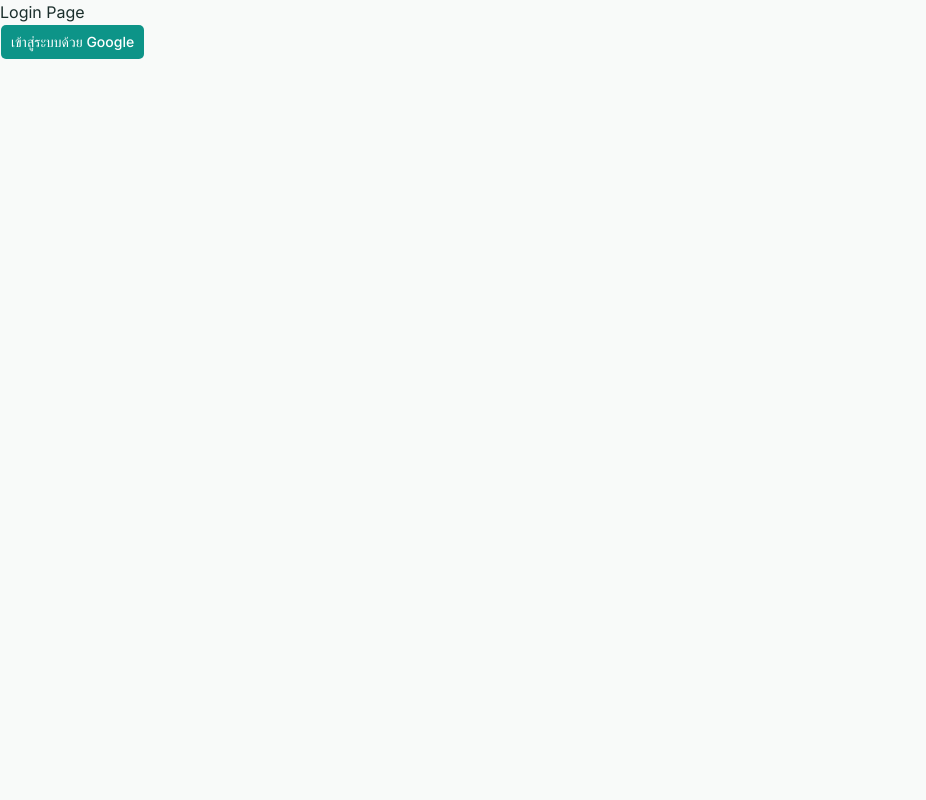
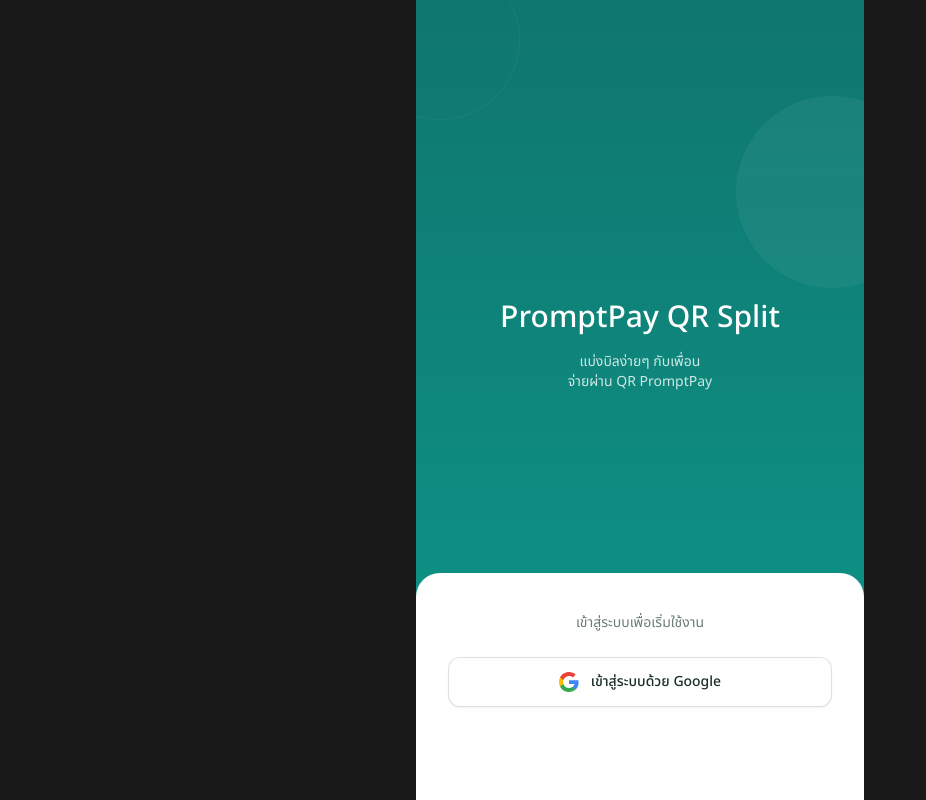
Before and after one commit to BadLuckZ/Project-PromptPay-QR-Split, a Next.js app: page /login in a window 1280 px wide. Shown: the whole page, without its empty margins (0-926 px from the left). Built offline with nearby package versions, Linux system fonts and the light colour scheme; no server answers.

Commit message:
feat: login flow UI (#19)
* feat: /login ui

* feat: /login loading

* feat: /profile setup ui and change font

* fix: image not found

```diff
--- a/app/globals.css
+++ b/app/globals.css
@@ -1,12 +1,11 @@
-@import url("https://fonts.googleapis.com/css2?family=Prompt:wght@400;500&display=swap");
-
+@import url("https://fonts.googleapis.com/css2?family=Noto+Sans+Thai:wght@100..900&display=swap");
 @import "tailwindcss";
 
 @custom-variant dark (&:is(.dark *));
 
 :root {
   --font-size: 16px;
-  --font-family: "Prompt", sans-serif;
+  --font-family: "Noto Sans Thai", sans-serif;
   --background: #f8faf9;
   --foreground: #1a2e2b;
   --card: #ffffff;
@@ -59,6 +58,7 @@
 }
 
 @theme inline {
+  --font-sans: var(--font-family);
   --color-background: var(--background);
   --color-foreground: var(--foreground);
   --color-card: var(--card);
--- a/app/layout.tsx
+++ b/app/layout.tsx
@@ -1,9 +1,6 @@
 import type { Metadata } from "next";
 import "./globals.css";
-import { Inter } from "next/font/google";
 import { cn } from "@/lib/utils";
-
-const inter = Inter({ subsets: ["latin"], variable: "--font-sans" });
 
 export const metadata: Metadata = {
   title: "PromptPay QR Split",
@@ -18,7 +15,11 @@
   return (
     <html
       lang="th"
-      className={cn("h-full antialiased", "font-sans", inter.variable)}
+      className={cn(
+        "h-full antialiased",
+        "font-sans",
+        "mx-auto max-w-md bg-black/90",
+      )}
     >
       <body className="min-h-full flex flex-col">{children}</body>
     </html>
--- a/app/login/page.tsx
+++ b/app/login/page.tsx
@@ -1,12 +1,24 @@
 "use client";
 
-import { Button } from "@/components/ui";
+import { useEffect, useState } from "react";
+
 import { createClient } from "@/supabase/client";
 
 export default function LoginPage() {
   const supabase = createClient();
+  const [isLoading, setIsLoading] = useState(false);
+
+  // Prevent coming back from signing in with google
+  useEffect(() => {
+    function handlePageShow(event: PageTransitionEvent) {
+      if (event.persisted) setIsLoading(false);
+    }
+    window.addEventListener("pageshow", handlePageShow);
+    return () => window.removeEventListener("pageshow", handlePageShow);
+  }, []);
 
   async function signInWithGoogle() {
+    setIsLoading(true);
     await supabase.auth.signInWithOAuth({
       provider: "google",
       options: {
@@ -16,9 +28,44 @@
   }
 
   return (
-    <div>
-      <p>Login Page</p>
-      <Button onClick={signInWithGoogle}>เข้าสู่ระบบด้วย Google</Button>
+    <div className="flex min-h-dvh flex-col bg-primary-dark">
+      <div className="relative flex flex-8 flex-col items-center justify-center overflow-hidden bg-linear-to-b from-primary-dark to-primary px-6 pt-16 pb-24 text-primary-foreground">
+        {/* Decorators */}
+        <div className="pointer-events-none absolute -top-10 -left-14 size-40 rounded-full border border-white/5" />
+        <div className="pointer-events-none absolute top-24 -right-16 size-48 rounded-full bg-white/5" />
+        <div className="pointer-events-none absolute -bottom-16 -left-10 size-40 rounded-full bg-white/5" />
+
+        <h1 className="mt-6 text-3xl font-medium text-center">
+          PromptPay QR Split
+        </h1>
+        <p className="mt-4 text-center text-sm text-primary-foreground/80">
+          แบ่งบิลง่ายๆ กับเพื่อน
+          <br />
+          จ่ายผ่าน QR PromptPay
+        </p>
+      </div>
+
+      <div className="relative -mt-32 flex flex-1 flex-col items-center rounded-t-3xl bg-card px-6 pt-10 pb-10">
+        <p className="text-sm text-muted-foreground">
+          เข้าสู่ระบบเพื่อเริ่มใช้งาน
+        </p>
+
+        <button
+          type="button"
+          onClick={signInWithGoogle}
+          disabled={isLoading}
+          className="mt-6 flex w-full px-2 max-w-sm items-center justify-center gap-3 rounded-xl border border-border bg-card py-3.5 text-sm font-medium text-foreground shadow-xs transition-colors hover:bg-muted disabled:cursor-not-allowed disabled:opacity-60"
+        >
+          {isLoading ? (
+            <span className="size-5 animate-spin rounded-full border-2 border-muted-foreground/30 border-t-foreground" />
+          ) : (
+            <img src="/google-logo.svg" alt="" width={20} height={20} />
+          )}
+          {isLoading ? "กำลังเข้าสู่ระบบ..." : "เข้าสู่ระบบด้วย Google"}
+        </button>
+
+        {/* TODO: Consent Message */}
+      </div>
     </div>
   );
 }
--- a/app/profile/setup/page.tsx
+++ b/app/profile/setup/page.tsx
@@ -19,11 +19,5 @@
     redirect("/bills");
   }
 
-  return (
-    <div>
-      <h1>ตั้งค่าโปรไฟล์</h1>
-      <p>{user?.email}</p>
-      <ProfileSetupForm />
-    </div>
-  );
+  return <ProfileSetupForm email={user!.email!} />;
 }
--- a/components/Topbar.tsx
+++ b/components/Topbar.tsx
@@ -9,7 +9,7 @@
 
 export function Topbar({ title, subtitle, backHref }: TopbarProps) {
   return (
-    <div className="bg-primary px-4 py-4 flex items-center gap-2">
+    <div className="bg-primary px-4 py-4 flex items-center gap-2 pb-6">
       {backHref && (
         <Link
           href={backHref}
@@ -19,7 +19,7 @@
         </Link>
       )}
       <div>
-        <p className="text-primary-foreground text-[15px] font-medium m-0">
+        <p className="text-primary-foreground text-base font-medium m-0">
           {title}
         </p>
         {subtitle && (
--- a/components/profile/setup/ProfileSetupForm.tsx
+++ b/components/profile/setup/ProfileSetupForm.tsx
@@ -2,21 +2,44 @@
 
 import { useForm } from "react-hook-form";
 import { useRouter } from "next/navigation";
+
+import { Topbar } from "@/components/Topbar";
+import { Button } from "@/components/ui/button";
+import { Input } from "@/components/ui/input";
+import { Label } from "@/components/ui/label";
+import { Avatar, AvatarFallback } from "@/components/ui/avatar";
 
 type FormValues = {
   display_name: string;
   promptpay_number: string;
 };
 
-interface ProfileSetupFormProps {}
+interface ProfileSetupFormProps {
+  email: string;
+}
 
-export function ProfileSetupForm({}: ProfileSetupFormProps) {
+function getInitials(name: string) {
+  const initials = name
+    .trim()
+    .split(/\s+/)
+    .filter(Boolean)
+    .slice(0, 2)
+    .map((part) => part[0])
+    .join("");
+
+  return initials ? initials.toUpperCase() : "??";
+}
+
+export function ProfileSetupForm({ email }: ProfileSetupFormProps) {
   const router = useRouter();
   const {
     register,
     handleSubmit,
-    formState: { errors },
+    watch,
+    formState: { errors, isSubmitting },
   } = useForm<FormValues>();
+
+  const displayName = watch("display_name", "");
 
   async function onSubmit(data: FormValues) {
     const res = await fetch("/api/v1/users/me", {
@@ -31,43 +54,86 @@
   }
 
   return (
-    <div className="flex flex-col gap-4">
+    <div className="flex min-h-dvh flex-col bg-background">
+      <Topbar title="ตั้งค่าโปรไฟล์" />
+
+      <div className="flex flex-col items-center pt-6">
+        <Avatar size="lg" className="size-16! bg-card">
+          <AvatarFallback className="bg-primary-tint text-2xl font-medium text-primary-dark">
+            {getInitials(displayName)}
+          </AvatarFallback>
+        </Avatar>
+        <p className="mt-2 text-xs text-muted-foreground">
+          Avatar จากชื่อที่ตั้ง
+        </p>
+      </div>
+
+      <form
+        onSubmit={handleSubmit(onSubmit)}
+        className="flex flex-1 flex-col gap-5 px-4 pt-8"
+      >
+        <div className="flex items-center gap-3 rounded-2xl bg-secondary px-3 py-3">
+          <div className="flex size-9 shrink-0 items-center justify-center rounded-full bg-card">
+            <img src="/google-logo.svg" alt="" width={18} height={18} />
+          </div>
+          <div className="min-w-0 flex-1">
+            <p className="truncate text-sm text-secondary-foreground/80">
+              {email}
+            </p>
+          </div>
+          <span className="shrink-0 rounded-full bg-card px-2.5 py-1 text-xs text-primary">
+            เชื่อมต่อแล้ว
+          </span>
+        </div>
+
         <div className="flex flex-col gap-2">
-        <input
+          <Label htmlFor="display_name">ชื่อที่แสดง</Label>
+          <Input
+            id="display_name"
             {...register("display_name", { required: "กรุณากรอกชื่อ" })}
-          placeholder="ชื่อที่แสดง"
+            placeholder="ชื่อ-นามสกุล"
             type="text"
-          className="border rounded-full w-fit"
+            className="rounded-lg"
           />
           {errors.display_name && (
-          <p className="text-red-500">{errors.display_name.message}</p>
+            <p className="text-xs text-destructive">
+              {errors.display_name.message}
+            </p>
           )}
         </div>
 
         <div className="flex flex-col gap-2">
-        <input
+          <Label htmlFor="promptpay_number">เบอร์โทรศัพท์ (PromptPay)</Label>
+          <Input
+            id="promptpay_number"
             {...register("promptpay_number", {
-            required: "กรุณากรอกเบอร์",
+              required: "กรุณากรอกเบอร์โทรศัพท์",
               pattern: {
                 value: /^0\d{9}$/,
                 message: "เบอร์โทรต้องเป็นตัวเลข 10 หลัก ที่ขึ้นต้นด้วยเลข 0",
               },
             })}
-          placeholder="เบอร์ PromptPay"
+            placeholder="08x-xxx-xxxx"
             type="tel"
-          className="border rounded-full w-fit"
+            className="rounded-lg"
           />
           {errors.promptpay_number && (
-          <p className="text-red-500">{errors.promptpay_number.message}</p>
+            <p className="text-xs text-destructive">
+              {errors.promptpay_number.message}
+            </p>
           )}
         </div>
 
-      <button
-        className="cursor-pointer border rounded-xl px-4 py-2"
-        onClick={handleSubmit(onSubmit)}
+        <div className="mt-auto pt-8 pb-6">
+          <Button
+            type="submit"
+            disabled={isSubmitting}
+            className="h-12 w-full rounded-xl text-base"
           >
-        บันทึก
-      </button>
+            {isSubmitting ? "กำลังบันทึก..." : "บันทึกโปรไฟล์"}
+          </Button>
+        </div>
+      </form>
     </div>
   );
 }
--- a/proxy.ts
+++ b/proxy.ts
@@ -40,5 +40,7 @@
 }
 
 export const config = {
-  matcher: ["/((?!_next/static|_next/image|favicon.ico|auth|pay).*)"],
+  matcher: [
+    "/((?!_next/static|_next/image|favicon.ico|auth|pay|fonts|.*\\.(?:svg|png|jpg|jpeg|gif|webp|woff2?|ico)$).*)",
+  ],
 };
```
Also changed, not shown: public/google-logo.svg (added). Lines whose indentation alone changed are shown as unchanged.
